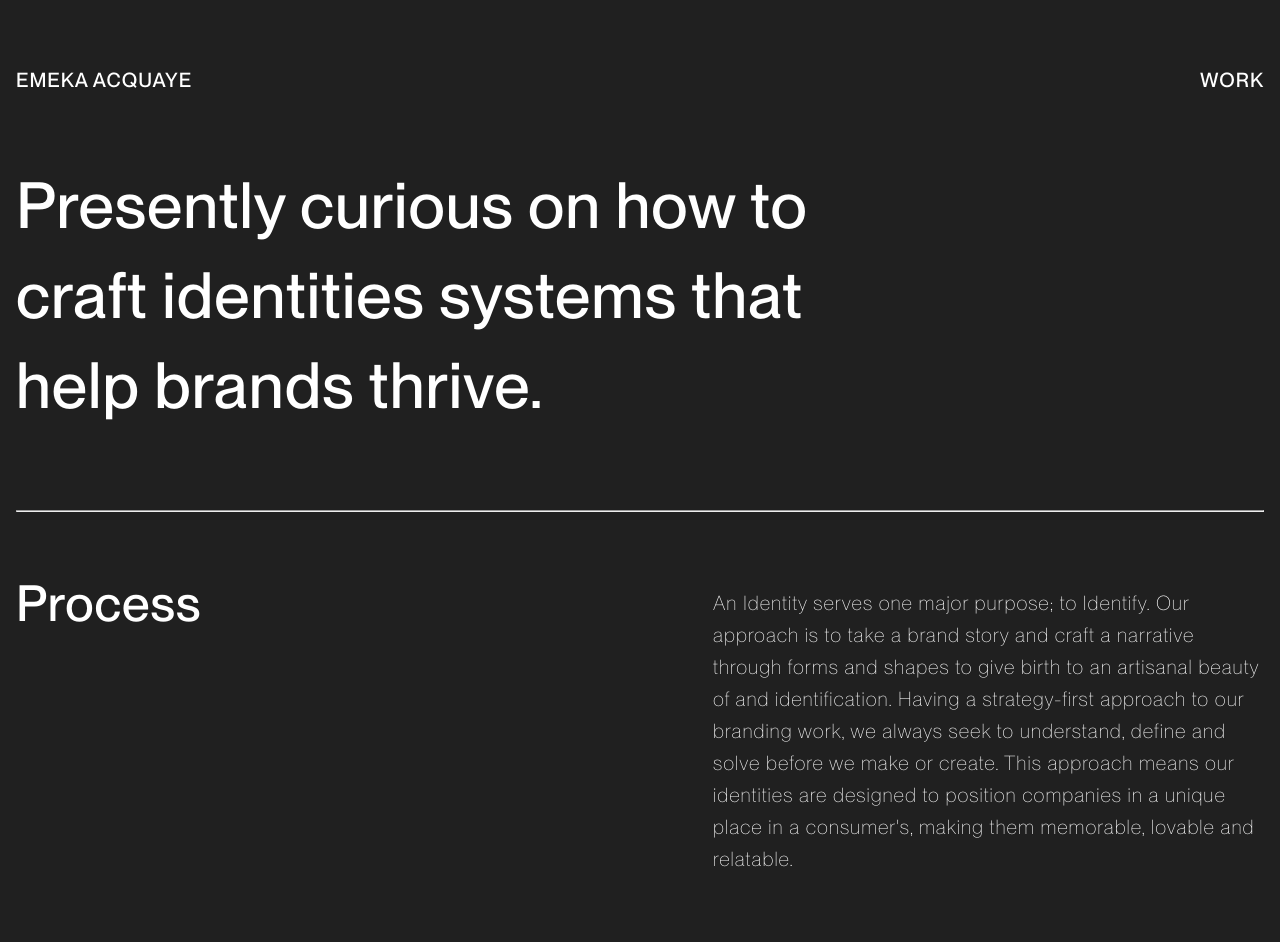
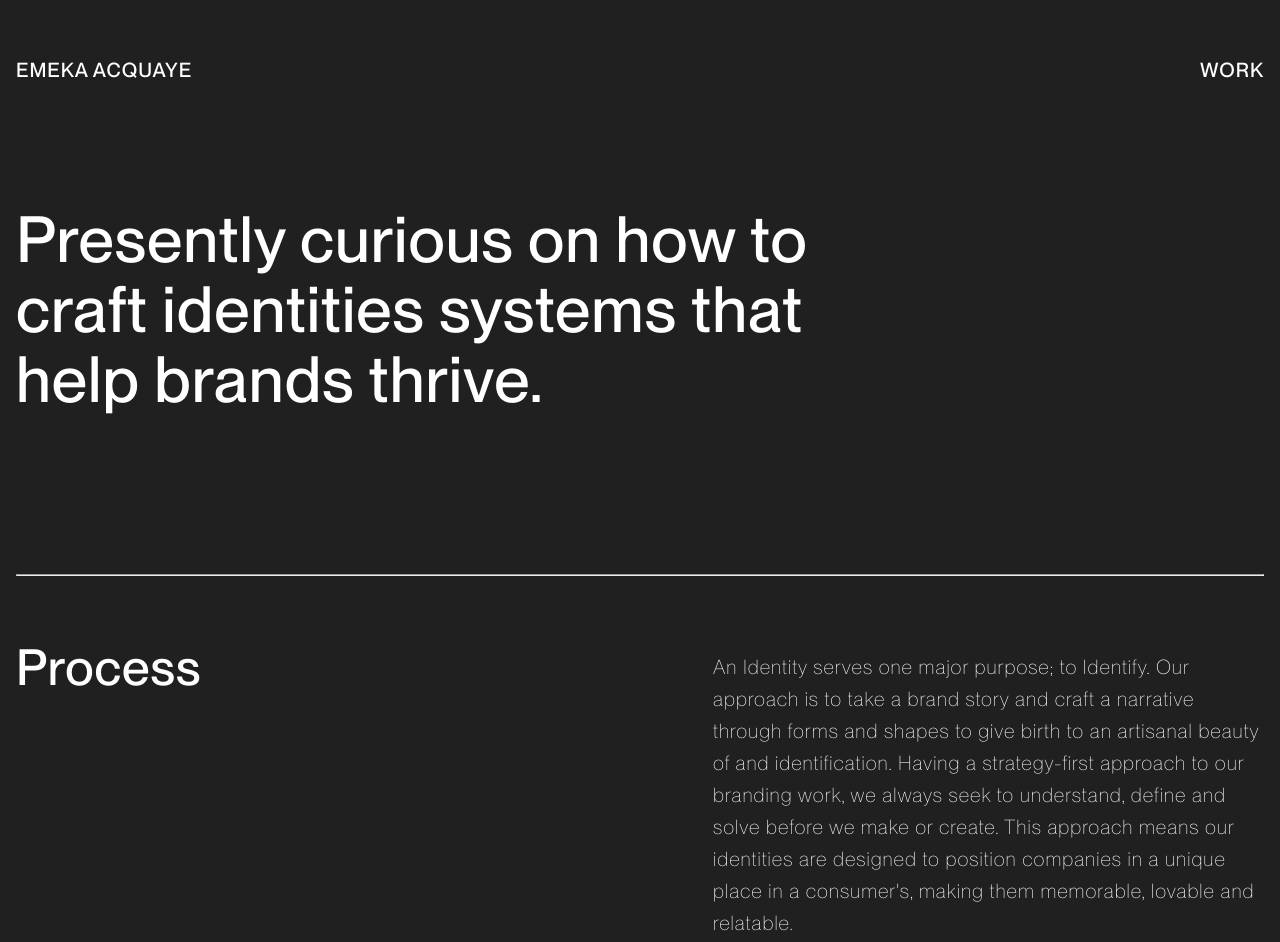
Before and after one commit to Emmaibe/iamacquaye, a website built with Vite: page info/info.html in a window 1280 px wide. Shown: the top 942 px of the page. Built offline with nearby package versions, Linux system fonts and the light colour scheme.

Commit message:
padding corrections

```diff
--- a/info/info.css
+++ b/info/info.css
@@ -91,7 +91,7 @@ body {
   font-family: "PP Neue Montreal";
   letter-spacing: 1px;
   text-rendering: optimizeSpeed;
-  line-height: 1.5;
+  line-height: 10px;
   color: var(--txt-color);
   font-size: var(--fs-200);
 }
@@ -143,7 +143,7 @@ svg {
 h1 {
   font-family: var(--ff-300);
   font-size: var(--fs-900);
-  line-height: 90px;
+  line-height: 70px;
 }
 
 h2 {
@@ -196,11 +196,12 @@ nav {
 
 section {
   max-width: 50rem;
-  padding-bottom: 5rem;
+  padding-top: 4rem;
+  padding-bottom: 10rem;
 }
 
 article {
-  padding: 2rem 0;
+  padding: 2rem 0 10rem 0;
 }
 
 article p {
@@ -324,7 +325,7 @@ article p {
 
   figure .picture-tag {
     font-size: var(--fs-100);
-    line-height: 1.5rem;
+    line-height: 0.8rem;
     position: absolute;
     bottom: 0.5rem;
     left: 1rem;
@@ -342,7 +343,7 @@ figure img {
 
 .picture-tag {
   font-size: var(--fs-300);
-  line-height: 2rem;
+  line-height: 1rem;
   position: absolute;
   bottom: 3.5rem;
   left: 2.5rem;
```
